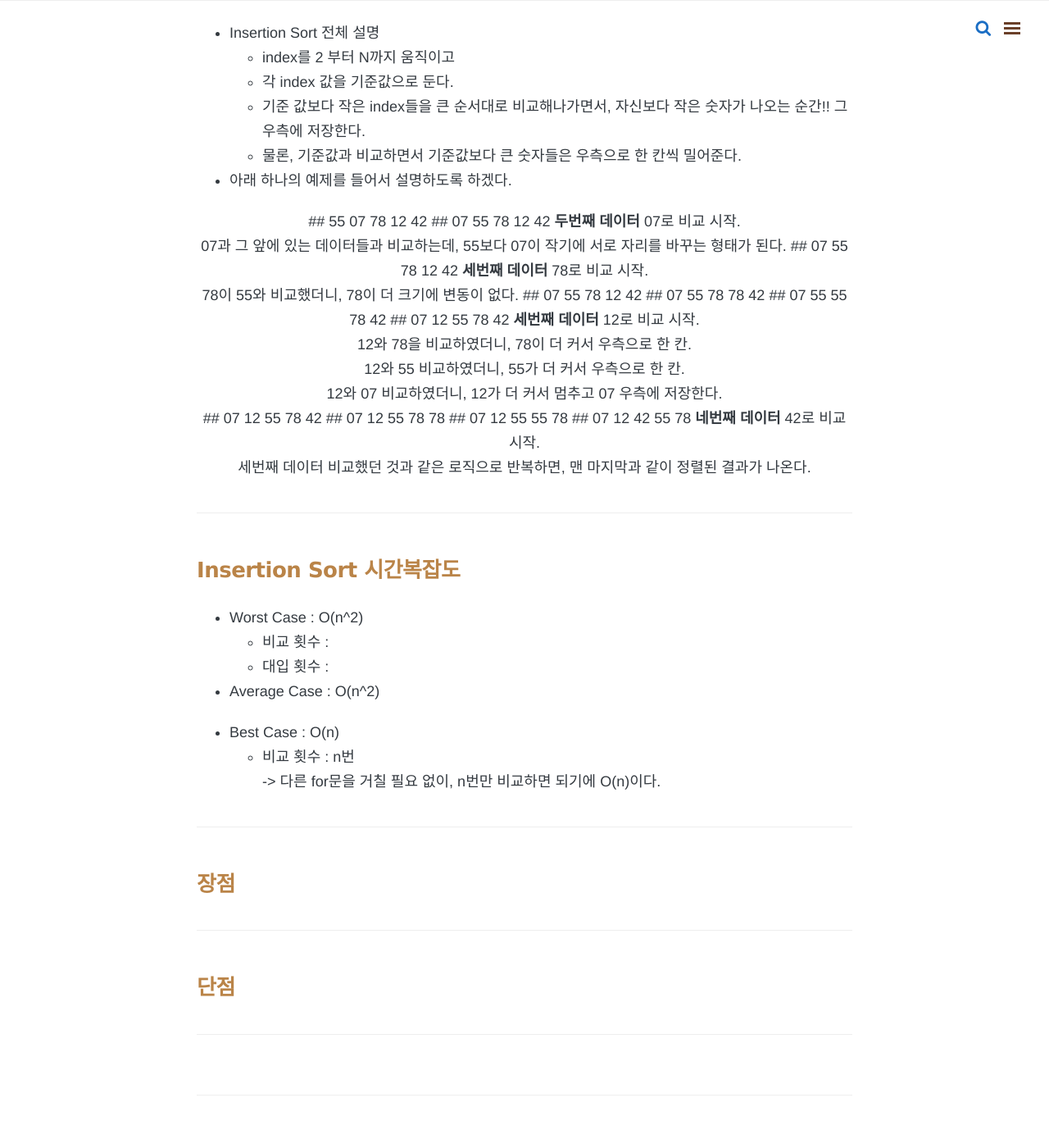
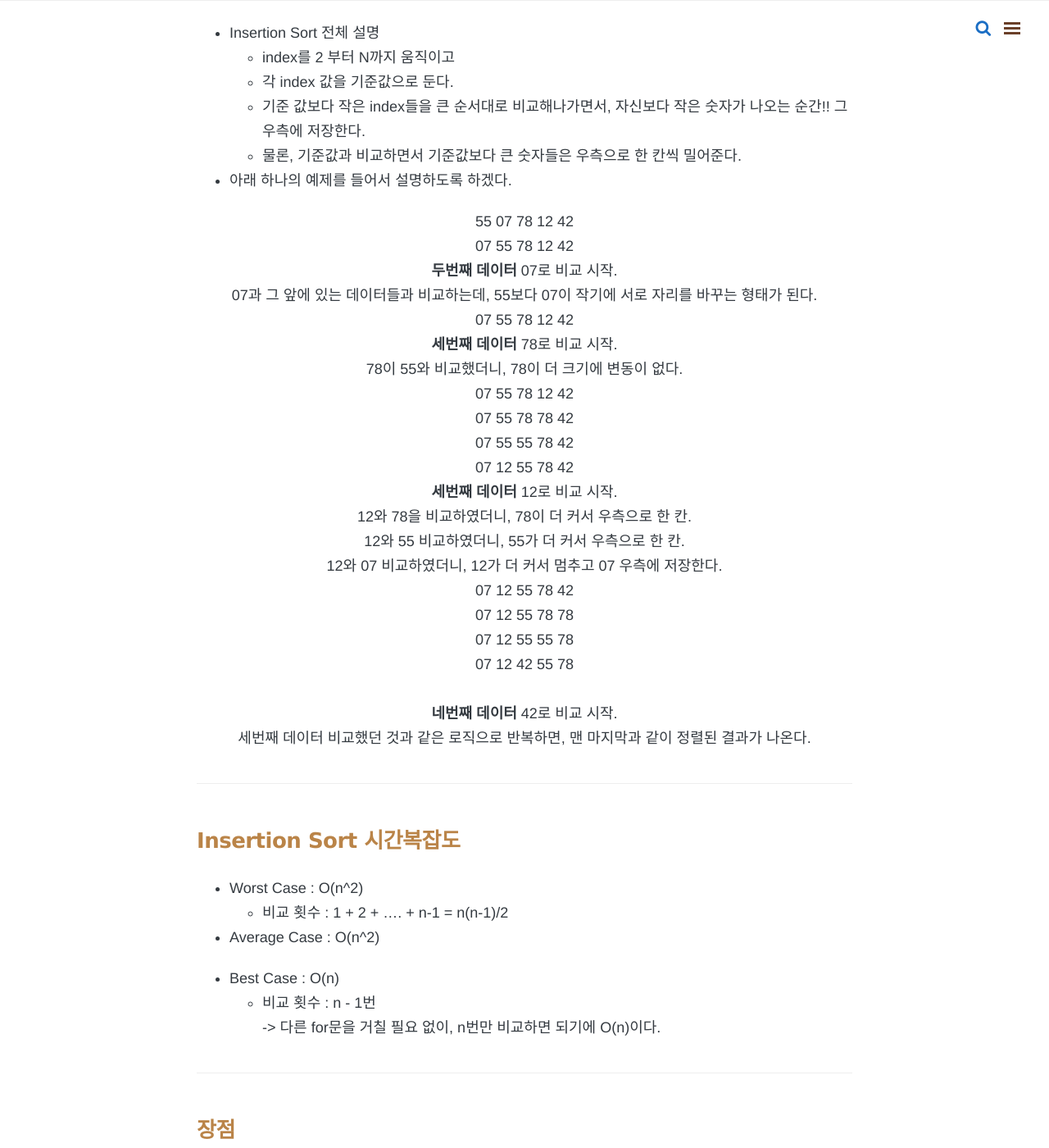
Before and after one commit to HaeUlNam/HaeUlNam.github.io, a Jekyll site: the page built from _posts/algorithm/2019-02-21-08-InsertionSort.md, in a window 1280 px wide and 1400 px high, scrolled down 444 px. Shown: the whole window at 82% size. Built offline with Jekyll 4.4.1, drawn with Linux system fonts in a browser that asks for light colours; nearby versions of some CDN libraries; comment, search, counter and statistics services are not loaded; some of the changed text lies outside the part shown.

Commit message:
Insertion sort

```diff
--- a/_posts/algorithm/2019-02-21-08-InsertionSort.md
+++ b/_posts/algorithm/2019-02-21-08-InsertionSort.md
@@ -22,29 +22,29 @@ comments: true
 
 <center>
 
-## 55 07 78 12 42
-## 07 55 78 12 42
+55 07 78 12 42 <br>
+07 55 78 12 42 <br>
 
-<b>두번째 데이터</b> 07로 비교 시작.<br> 07과 그 앞에 있는 데이터들과 비교하는데, 55보다 07이 작기에 서로 자리를 바꾸는 형태가 된다.
+<b>두번째 데이터</b> 07로 비교 시작.<br> 07과 그 앞에 있는 데이터들과 비교하는데, 55보다 07이 작기에 서로 자리를 바꾸는 형태가 된다.<br>
 
-## 07 55 78 12 42
+07 55 78 12 42 <br>
 
-<b>세번째 데이터</b> 78로 비교 시작. <br> 78이 55와 비교했더니, 78이 더 크기에 변동이 없다.
+<b>세번째 데이터</b> 78로 비교 시작. <br> 78이 55와 비교했더니, 78이 더 크기에 변동이 없다.<br>
 
-## 07 55 78 12 42
-## 07 55 78 78 42
-## 07 55 55 78 42
-## 07 12 55 78 42
+07 55 78 12 42<br>
+07 55 78 78 42<br>
+07 55 55 78 42<br>
+07 12 55 78 42<br>
 
 <b>세번째 데이터</b> 12로 비교 시작. <br> 12와 78을 비교하였더니, 78이 더 커서 우측으로 한 칸.<br>
 12와 55 비교하였더니, 55가 더 커서 우측으로 한 칸.<br>
 12와 07 비교하였더니, 12가 더 커서 멈추고 07 우측에 저장한다.<br>
 
-## 07 12 55 78 42
-## 07 12 55 78 78
-## 07 12 55 55 78
-## 07 12 42 55 78
-<b>네번째 데이터</b> 42로 비교 시작. <br> 세번째 데이터 비교했던 것과 같은 로직으로 반복하면, 맨 마지막과 같이 정렬된 결과가 나온다.
+07 12 55 78 42<br>
+07 12 55 78 78<br>
+07 12 55 55 78<br>
+07 12 42 55 78<br><br>
+<b>네번째 데이터</b> 42로 비교 시작. <br> 세번째 데이터 비교했던 것과 같은 로직으로 반복하면, 맨 마지막과 같이 정렬된 결과가 나온다.<br>
 
 </center>
 
@@ -53,13 +53,12 @@ comments: true
 ## Insertion Sort 시간복잡도
 
 * Worst Case : O(n^2)
-    * 비교 횟수 :
-    * 대입 횟수 :
+    * 비교 횟수 : 1 + 2 + .... + n-1  = n(n-1)/2
 
 * Average Case : O(n^2)
 
 * Best Case : O(n)
-    * 비교 횟수 : n번<br>
+    * 비교 횟수 : n - 1번<br>
     -> 다른 for문을 거칠 필요 없이, n번만 비교하면 되기에 O(n)이다.
 
 ---
```
Also changed, not shown: other parts of _posts/algorithm/2019-02-21-08-InsertionSort.md (+6 -0 lines), _posts/algorithm/2019-02-20-07-QuickSort-Randomized.md (+3 -3 lines), _posts/ttd/2019-02-21-01-오늘-할일.md (line endings or trailing spaces).
